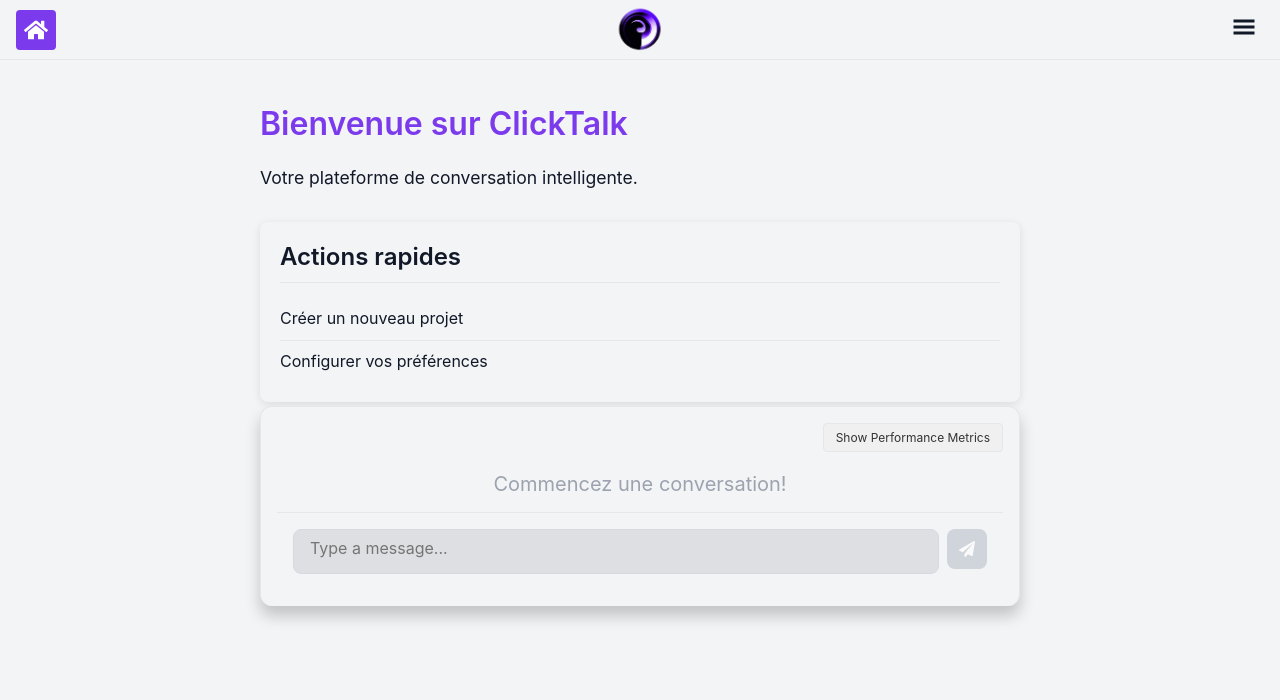
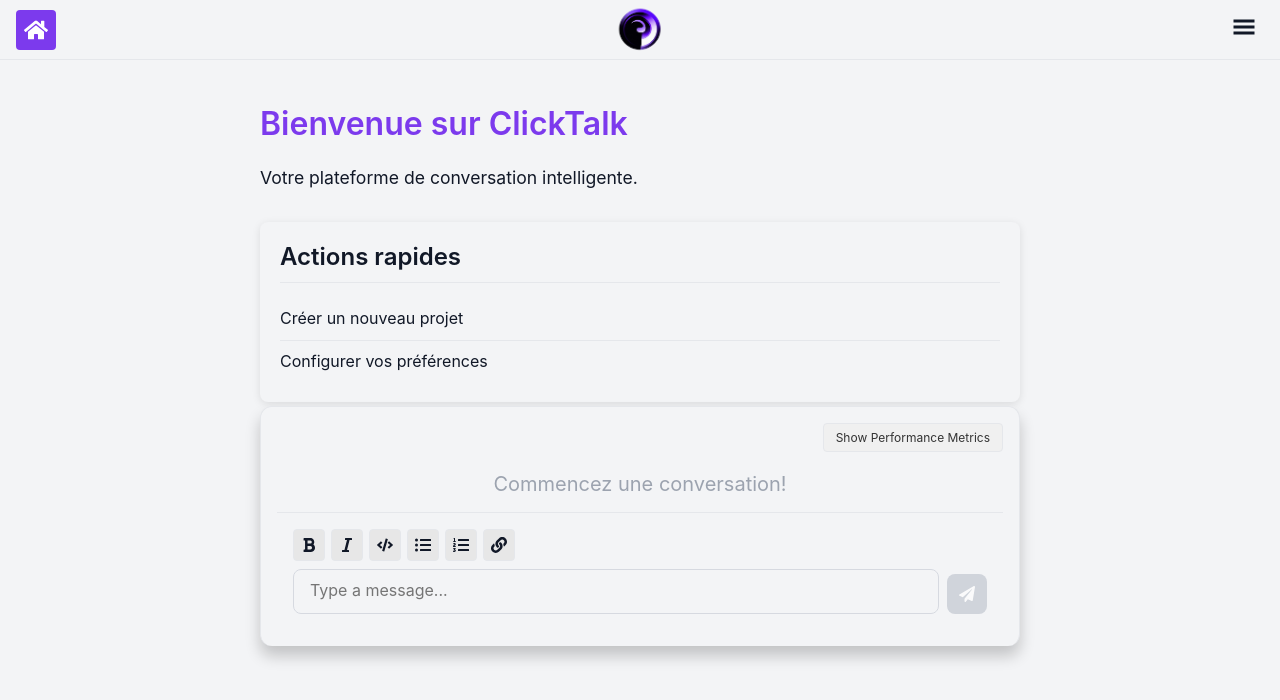
Before and after one commit to Clicktalk-group/ClickTalk-frontend, a React (Create React App) app: page / in a window 1280 px wide. Shown: the top 700 px of the page. Built offline with nearby package versions, Linux system fonts and the light colour scheme; no server answers; sample sign-in values are in the browser's storage.

Commit message:
feat: add Markdown formatting support
- Replace CKEditor with react-markdown and remark-gfm
- Add Markdown formatting toolbar in ChatInput
- Implement syntax highlighting for code blocks
- Ensure consistent styling across light/dark themes
- Update project RECAP

```diff
--- a/package.json
+++ b/package.json
@@ -5,6 +5,7 @@
   "dependencies": {
     "@testing-library/jest-dom": "^6.6.3",
     "@testing-library/user-event": "^14.5.2",
+    "@types/dompurify": "^3.0.5",
     "@types/jest": "^29.5.14",
     "@types/node": "^22.10.2",
     "@types/react": "^19.0.1",
@@ -12,10 +13,11 @@
     "axios": "^1.8.1",
     "classnames": "^2.5.1",
     "cra-template-typescript": "1.2.0",
+    "dompurify": "^3.2.4",
     "react": "^18.2.0",
     "react-dom": "^18.2.0",
     "react-icons": "^4.12.0",
-    "react-markdown": "^10.0.1",
+    "react-markdown": "^10.1.0",
     "react-router-dom": "^7.2.0",
     "react-scripts": "5.0.1",
     "react-syntax-highlighter": "^15.6.1",
--- a/src/components/chat/ChatInput/ChatInput.scss
+++ b/src/components/chat/ChatInput/ChatInput.scss
@@ -3,22 +3,60 @@
 
 .chat-input-container {
   display: flex;
+  flex-direction: column;
   padding: $sp-md;
   border-top: 1px solid var(--border-color, darken($background-color, 5%));
 
-  textarea {
+  .formatting-toolbar {
+    display: flex;
+    margin-bottom: 8px;
+    gap: 6px;
+    flex-wrap: wrap;
+
+    button {
+      display: flex;
+      align-items: center;
+      justify-content: center;
+      width: 32px;
+      height: 32px;
+      border-radius: $radius-sm;
+      background-color: var(--background-btn, $background-btn);
+      border: 1px solid var(--border-color, $border-color);
+      color: var(--color-text-primary, $color-text-primary);
+      cursor: pointer;
+      transition: all 0.2s ease;
+
+      &:hover:not(:disabled) {
+        background-color: var(--primary-color-transparent, rgba($primary-color, 0.1));
+        border-color: var(--primary-color, $primary-color);
+      }
+
+      &:disabled {
+        opacity: 0.5;
+        cursor: not-allowed;
+      }
+    }
+  }
+
+  .message-form {
+    display: flex;
+    align-items: flex-end;
+
+    .message-textarea {
       flex: 1;
       resize: none;
+      min-height: 45px;
+      max-height: 120px;
+      border-radius: $radius-md;
       border: 1px solid var(--border-color-dark, darken($background-color, 10%));
-    border-radius: $radius-md;
+      background-color: var(--input-background, rgba($background-color, 0.1));
+      color: var(--color-text-primary, $color-text-primary);
       padding: $sp-sm $sp-md;
       font-family: inherit;
       font-size: $fs-md;
-    min-height: 45px;
-    max-height: 120px;
+      line-height: 1.5;
       overflow-y: auto;
-    background-color: var(--input-background, rgba($background-color-dark, 0.1));
-    color: var(--color-text-primary, $color-text-primary);
+      transition: border-color 0.2s ease, box-shadow 0.2s ease;
 
       &:focus {
         outline: none;
@@ -56,11 +94,18 @@
       }
     }
   }
+}
 
 // Ajout des styles spécifiques pour le mode sombre
 :root.dark-theme {
   .chat-input-container {
-    textarea {
+    .formatting-toolbar button {
+      background-color: var(--background-btn, $background-btn-dark);
+      color: var(--color-text-primary, $color-text-primary-dark);
+      border-color: var(--border-color, $border-color-dark);
+    }
+
+    .message-textarea {
       background-color: var(--input-background, $background-btn-dark);
       color: var(--color-text-primary, $color-text-primary-dark);
       border-color: var(--border-color-dark, $border-color-dark);
--- a/src/components/chat/ChatInput/ChatInput.tsx
+++ b/src/components/chat/ChatInput/ChatInput.tsx
@@ -1,6 +1,5 @@
-// src/components/chat/ChatInput/ChatInput.tsx
 import React, { useState, useRef, useEffect } from 'react';
-import { FaPaperPlane } from 'react-icons/fa';
+import { FaPaperPlane, FaBold, FaItalic, FaCode, FaListUl, FaListOl, FaLink } from 'react-icons/fa';
 import './ChatInput.scss';
 
 interface ChatInputProps {
@@ -48,8 +47,91 @@
     }
   };
 
+  // Insérer du formatage pour le texte sélectionné
+  const insertFormatting = (startTag: string, endTag: string = '') => {
+    if (!textAreaRef.current) return;
+
+    const textarea = textAreaRef.current;
+    const start = textarea.selectionStart;
+    const end = textarea.selectionEnd;
+    const selectedText = message.substring(start, end);
+
+    const newText = message.substring(0, start) +
+                    startTag + selectedText + endTag +
+                    message.substring(end);
+
+    setMessage(newText);
+
+    // Remettre le focus et la sélection
+    setTimeout(() => {
+      textarea.focus();
+      textarea.selectionStart = start + startTag.length;
+      textarea.selectionEnd = start + startTag.length + selectedText.length;
+    }, 0);
+  };
+
   return (
-    <form className="chat-input-container" onSubmit={handleSubmit}>
+    <div className="chat-input-container">
+      <div className="formatting-toolbar">
+        <button
+          type="button"
+          title="Bold"
+          onClick={() => insertFormatting('**', '**')}
+          disabled={isLoading}
+        >
+          <FaBold />
+        </button>
+        <button
+          type="button"
+          title="Italic"
+          onClick={() => insertFormatting('*', '*')}
+          disabled={isLoading}
+        >
+          <FaItalic />
+        </button>
+        <button
+          type="button"
+          title="Code"
+          onClick={() => insertFormatting('`', '`')}
+          disabled={isLoading}
+        >
+          <FaCode />
+        </button>
+        <button
+          type="button"
+          title="Bulleted List"
+          onClick={() => insertFormatting('\n- ', '')}
+          disabled={isLoading}
+        >
+          <FaListUl />
+        </button>
+        <button
+          type="button"
+          title="Numbered List"
+          onClick={() => insertFormatting('\n1. ', '')}
+          disabled={isLoading}
+        >
+          <FaListOl />
+        </button>
+        <button
+          type="button"
+          title="Insert Link"
+          onClick={() => {
+            const url = prompt('Enter URL:') || '';
+            const text = message.substring(
+              textAreaRef.current?.selectionStart || 0,
+              textAreaRef.current?.selectionEnd || 0
+            ) || 'link text';
+
+            insertFormatting(`[${text}](`, `${url})`);
+          }}
+          disabled={isLoading}
+        >
+          <FaLink />
+        </button>
+      </div>
+
+      <form onSubmit={handleSubmit} className="message-form">
         <textarea
           ref={textAreaRef}
           value={message}
@@ -59,6 +141,7 @@
           placeholder="Type a message..."
           rows={1}
           disabled={isLoading}
+          className="message-textarea"
         />
         <button
           type="submit"
@@ -69,6 +152,7 @@
           <FaPaperPlane />
         </button>
       </form>
+    </div>
   );
 };
 
--- a/src/components/chat/MessageBubble/MessageBubble.tsx
+++ b/src/components/chat/MessageBubble/MessageBubble.tsx
@@ -1,6 +1,9 @@
 import React from 'react';
 import { FaCopy } from 'react-icons/fa';
 import { Message } from '../../../types/chat.types';
+import ReactMarkdown from 'react-markdown';
+import remarkGfm from 'remark-gfm';
+import rehypeHighlight from 'rehype-highlight';
 import './MessageBubble.scss';
 
 interface MessageBubbleProps {
@@ -15,18 +18,15 @@
   // Sécurité supplémentaire pour s'assurer que le contenu est une chaîne de caractères
   const safeContent = typeof content === 'string' ? content : '';
 
-  // Formatage du contenu pour l'affichage (conservation des sauts de ligne)
-  const formattedContent = safeContent.split('\n').map((line, i) => (
-    <React.Fragment key={i}>
-      {line}
-      {i < safeContent.split('\n').length - 1 && <br />}
-    </React.Fragment>
-  ));
-
   return (
     <div className={`message-bubble ${isBot ? 'bot' : 'user'} ${isStreaming ? 'streaming' : ''}`}>
       <div className="message-content">
-        {formattedContent}
+        <ReactMarkdown
+          remarkPlugins={[remarkGfm]}
+          rehypePlugins={[rehypeHighlight]}
+        >
+          {safeContent}
+        </ReactMarkdown>
         {isStreaming && (
           <span className="cursor-blink">|</span>
         )}
```
Also changed, not shown: src/components/chat/MessageBubble/MessageBubble.scss (line endings or trailing spaces), 1 other file (tests, documents, lock files or other folders). Lines whose indentation alone changed are shown as unchanged.
